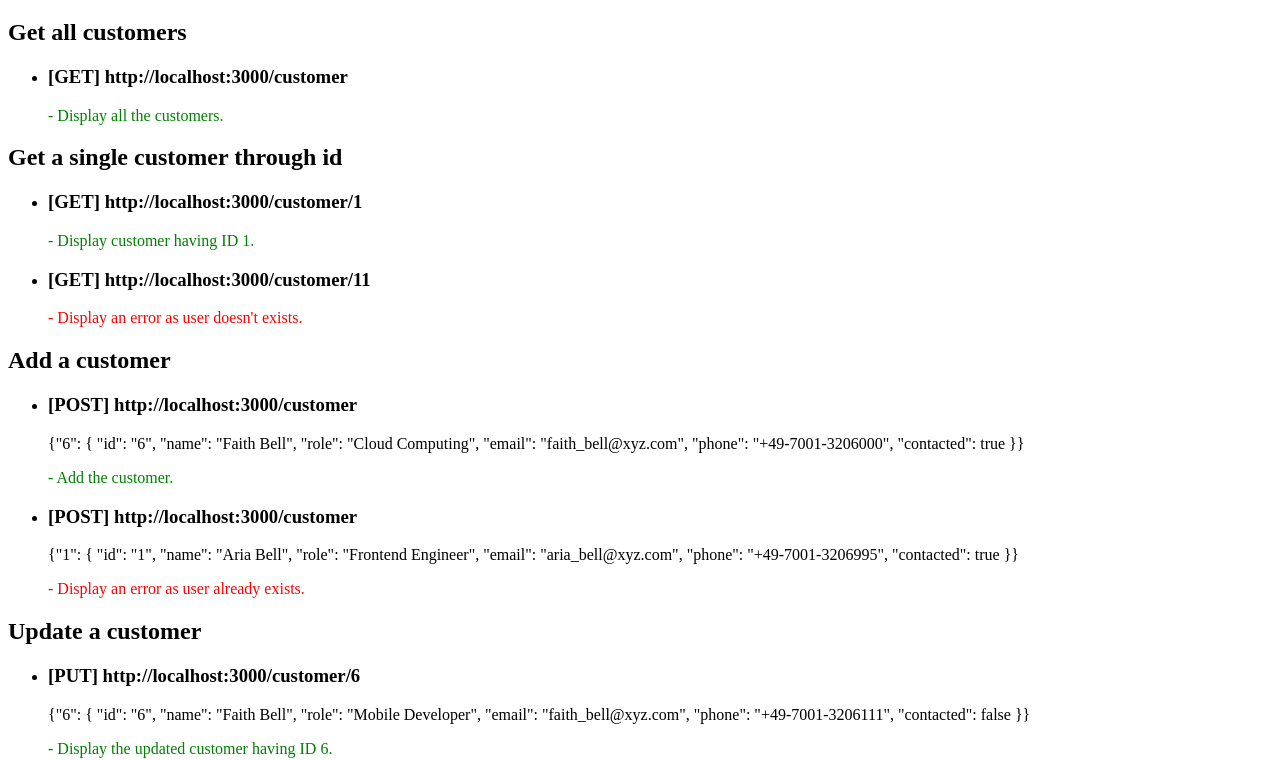
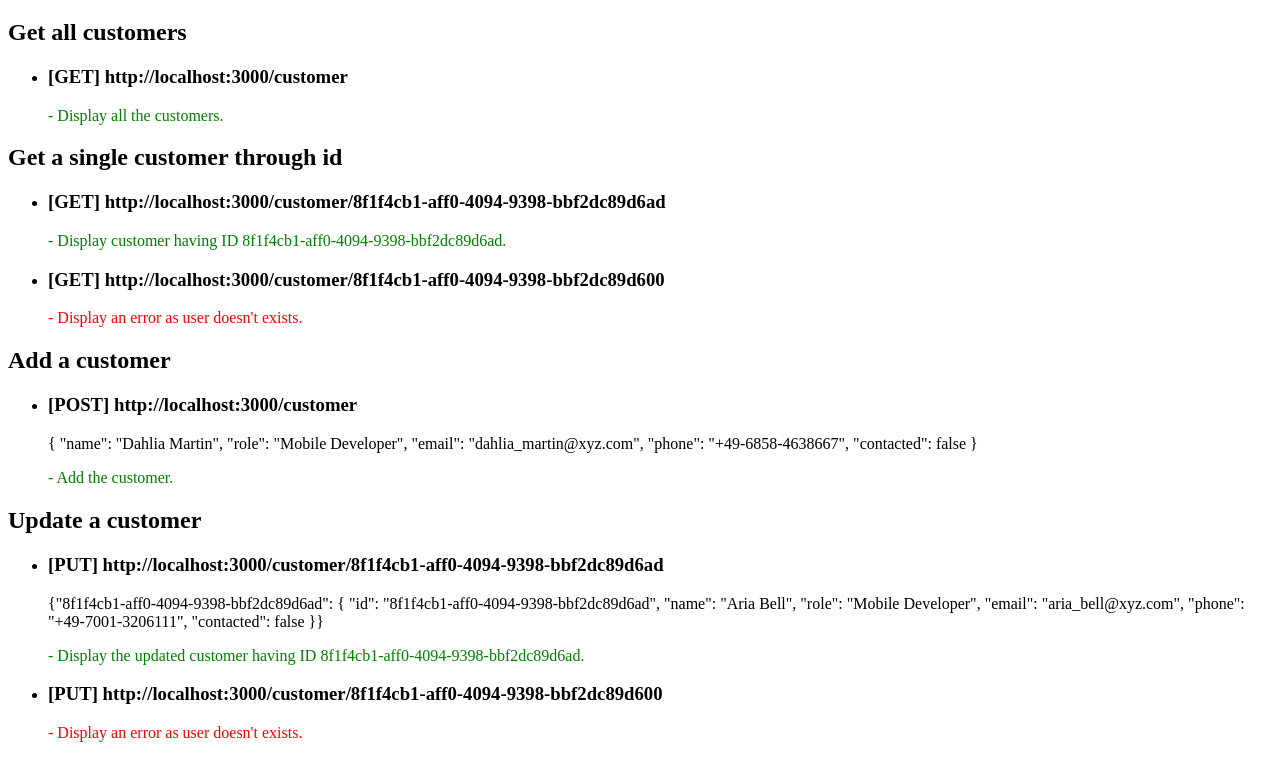
Before and after one commit to bandanac/CRM-Backend, a plain HTML site: page CRMBackend/static/index.html in a window 1280 px wide. Shown: the part 61-821 px from the top of the page. Drawn offline with Linux system fonts and the light colour scheme.

Commit message:
2nd submission

```diff
--- a/CRMBackend/static/index.html
+++ b/CRMBackend/static/index.html
@@ -15,60 +15,47 @@
     </ul>
     <h2>Get a single customer through id</h2>
     <ul>
-      <li><h3>[GET] http://localhost:3000/customer/1</h3></li>
-      <p style="color:green">- Display customer having ID 1.</p>
-      <li><h3>[GET] http://localhost:3000/customer/11</h3></li>
+      <li><h3>[GET] http://localhost:3000/customer/8f1f4cb1-aff0-4094-9398-bbf2dc89d6ad</h3></li>
+      <p style="color:green">- Display customer having ID 8f1f4cb1-aff0-4094-9398-bbf2dc89d6ad.</p>
+      <li><h3>[GET] http://localhost:3000/customer/8f1f4cb1-aff0-4094-9398-bbf2dc89d600</h3></li>
       <p style="color:red">- Display an error as user doesn't exists.</p>
     </ul>
     <h2>Add a customer</h2>
     <ul>
       <li><h3>[POST] http://localhost:3000/customer</h3></li>
       <p>
-        {"6": {
-	        "id": "6",
-	        "name": "Faith Bell",
-	        "role": "Cloud Computing",
-	        "email": "faith_bell@xyz.com",
-	        "phone": "+49-7001-3206000",
-	        "contacted": true
-	    }}
+        {
+          "name": "Dahlia Martin",
+          "role": "Mobile Developer",
+          "email": "dahlia_martin@xyz.com",
+          "phone": "+49-6858-4638667",
+          "contacted": false
+        }
       </p>
       <p style="color:green">- Add the customer.</p>
-      <li><h3>[POST] http://localhost:3000/customer</h3></li>
-      <p>
-        {"1": {
-		    "id": "1",
-	    	"name": "Aria Bell",
-	    	"role": "Frontend Engineer",
-	    	"email": "aria_bell@xyz.com",
-	    	"phone": "+49-7001-3206995",
-	    	"contacted": true
-	    }}
-      </p>
-      <p style="color:red">- Display an error as user already exists.</p>
     </ul>
     <h2>Update a customer</h2>
     <ul>
-      <li><h3>[PUT] http://localhost:3000/customer/6</h3></li>
+      <li><h3>[PUT] http://localhost:3000/customer/8f1f4cb1-aff0-4094-9398-bbf2dc89d6ad</h3></li>
       <p>
-        {"6": {
-	        "id": "6",
-	        "name": "Faith Bell",
-	        "role": "Mobile Developer",
-	        "email": "faith_bell@xyz.com",
-	        "phone": "+49-7001-3206111",
-	        "contacted": false
-	    }}
+        {"8f1f4cb1-aff0-4094-9398-bbf2dc89d6ad": {
+          "id": "8f1f4cb1-aff0-4094-9398-bbf2dc89d6ad",
+          "name": "Aria Bell",
+          "role": "Mobile Developer",
+          "email": "aria_bell@xyz.com",
+          "phone": "+49-7001-3206111",
+          "contacted": false
+      }}
       </p>
-      <p style="color:green">- Display the updated customer having ID 6.</p>
-      <li><h3>[PUT] http://localhost:3000/customer/11</h3></li>
+      <p style="color:green">- Display the updated customer having ID 8f1f4cb1-aff0-4094-9398-bbf2dc89d6ad.</p>
+      <li><h3>[PUT] http://localhost:3000/customer/8f1f4cb1-aff0-4094-9398-bbf2dc89d600</h3></li>
       <p style="color:red">- Display an error as user doesn't exists.</p>
     </ul>
     <h2>Delete a customer</h2>
     <ul>
-      <li><h3>[DELETE] http://localhost:3000/customer/1</h3></li>
-      <p style="color:green">- Delete the customer having ID 1</p>
-      <li><h3>[DELETE] http://localhost:3000/customer/11</h3></li>
+      <li><h3>[DELETE] http://localhost:3000/customer/8f1f4cb1-aff0-4094-9398-bbf2dc89d6ad</h3></li>
+      <p style="color:green">- Delete the customer having ID 8f1f4cb1-aff0-4094-9398-bbf2dc89d6ad</p>
+      <li><h3>[DELETE] http://localhost:3000/customer/8f1f4cb1-aff0-4094-9398-bbf2dc89d600</h3></li>
       <p style="color:red">- Display an error as user doesn't exists.</p>
     </ul>
   </body>
```
Also changed, not shown: 4 other files.
